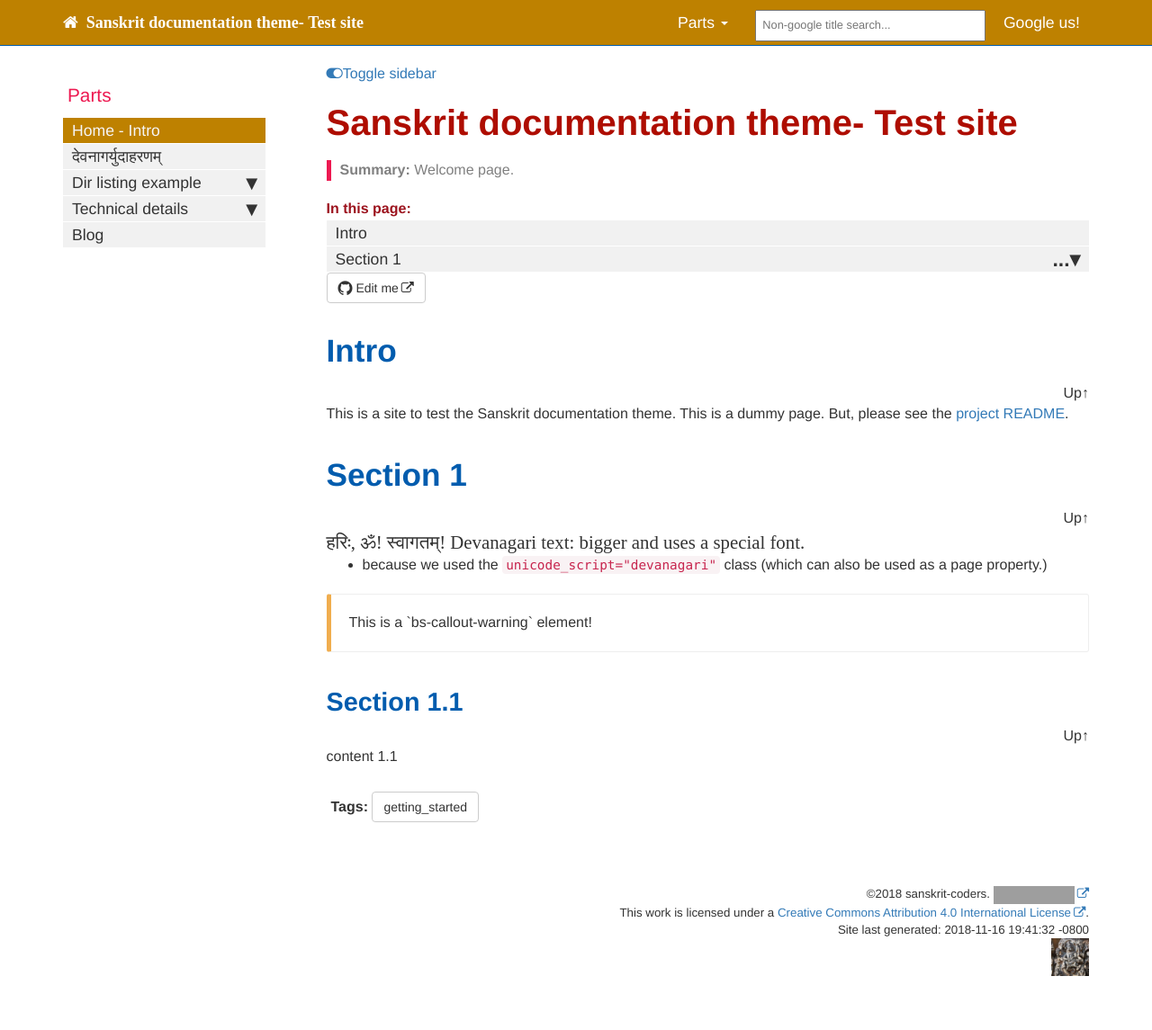
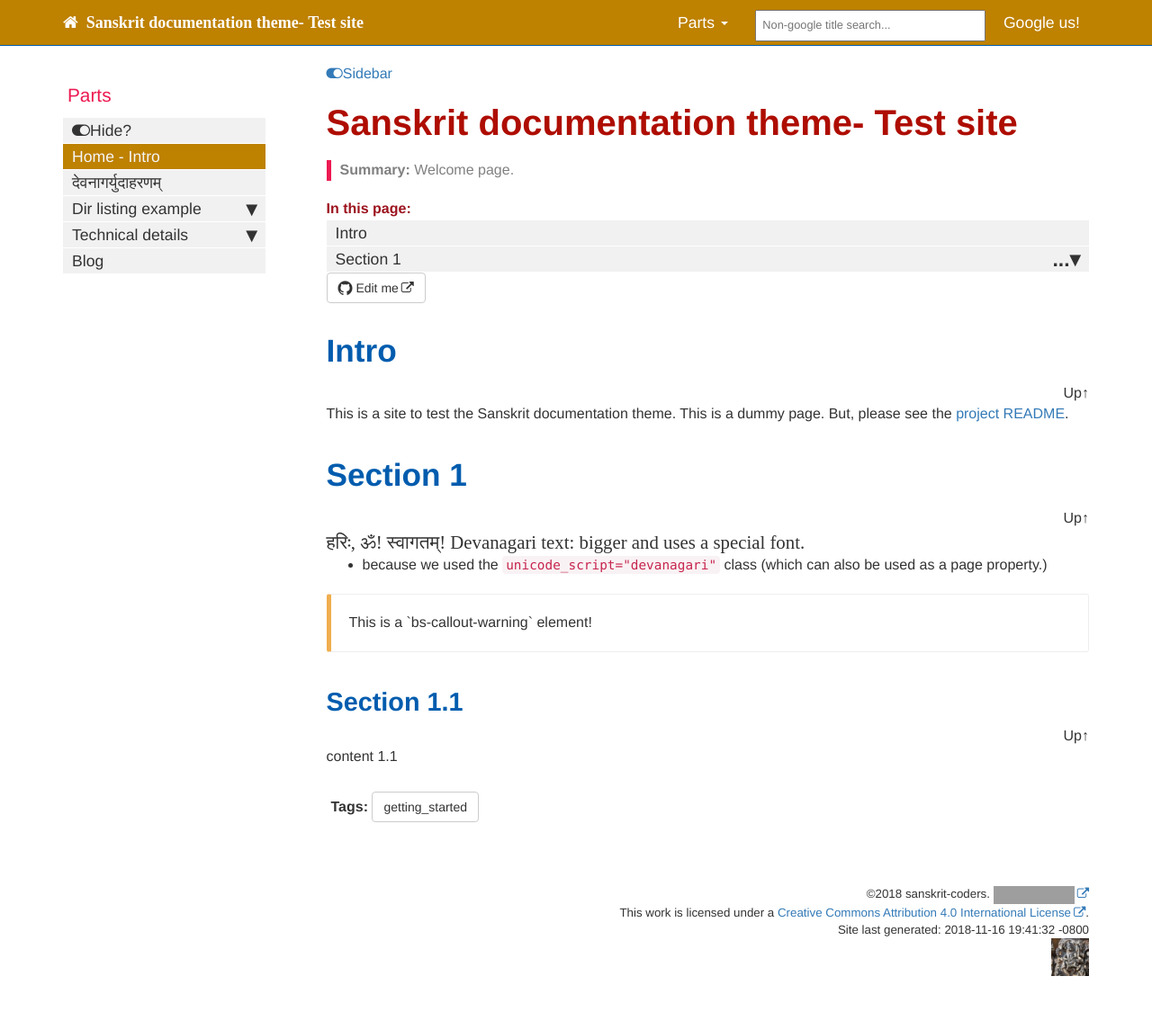
Before and after one commit to sanskrit-coders/sanskrit-documentation-theme, a Jekyll site: the page built from index.md, in a window 1280 px wide. Shown: the whole page at 90% size. Built offline with Jekyll 4.4.1, drawn with Linux system fonts in a browser that asks for light colours; nearby versions of some CDN libraries; some web fonts are replaced; comment, search, counter and statistics services are not loaded; grey boxes are pictures that could not be loaded.

Commit message:
Content update.

```diff
--- a/_includes/sidebar.html
+++ b/_includes/sidebar.html
@@ -1,8 +1,10 @@
 {% assign item = site.data.sidebars[page.sidebar] %}
 
 
+<!-- toggle sidebar button -->
 <ul id="displayed_sidebar" class="nav">
     <li class="sidebarTitle">{{item.title}}</li>
+    <li><a id="hide-sb-link" href="#"><i id="tg-sb-icon" class="fa fa-toggle-on"></i>Hide?</a></li>
     {% for subitem in item.contents %}
     {% include /functions/recursive_item_to_list.html item=subitem level=1 %}
     {% endfor %}
--- a/_layouts/page.html
+++ b/_layouts/page.html
@@ -2,7 +2,7 @@
 layout: default
 ---
 <!-- toggle sidebar button -->
-<a id="tg-sb-link" href="#"><i id="tg-sb-icon" class="fa fa-toggle-on"></i>Toggle sidebar</a>
+<a id="tg-sb-link" href="#"><i id="tg-sb-icon" class="fa fa-toggle-on"></i>Sidebar</a>
 
 <div class="post-header">
    <h1 class="post-title-main">{{ page.title }}</h1>
```
